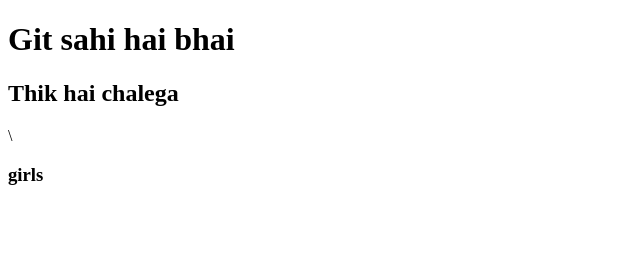
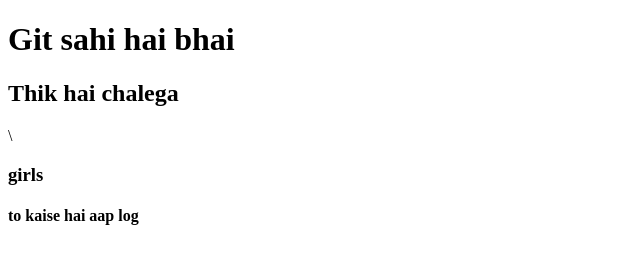
Before and after one commit to achyutam4/git-with-github, a plain HTML site: page index.html in a window 1280 px wide. Shown: the whole page, without its empty margins (0-640 px from the left). Drawn offline with Linux system fonts and the light colour scheme.

Commit message:
add : okeyu

```diff
--- a/index.html
+++ b/index.html
@@ -10,6 +10,7 @@
     <h1>Git sahi hai bhai</h1>
     <h2>Thik hai chalega</h2>\
     <h3>girls </h3>
+    <h4>to kaise hai aap log</h4>
 
 </body>
 </html>
```
